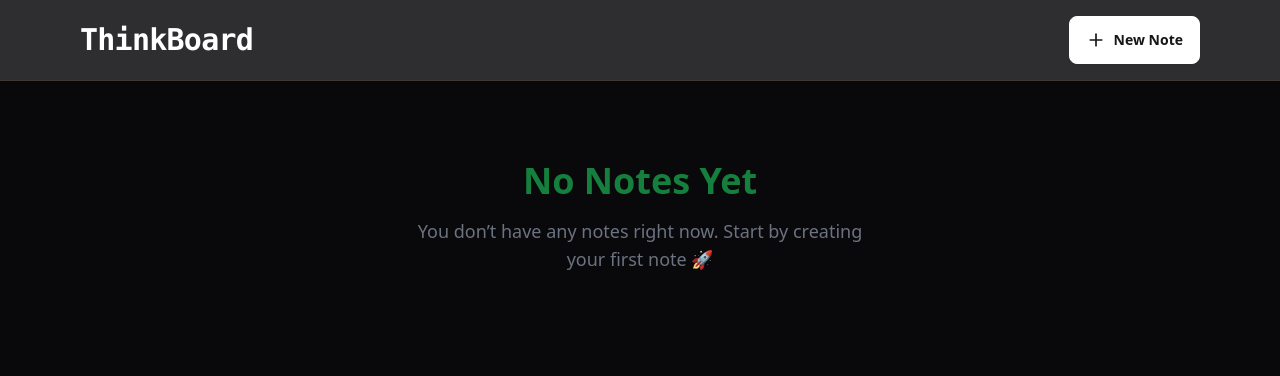
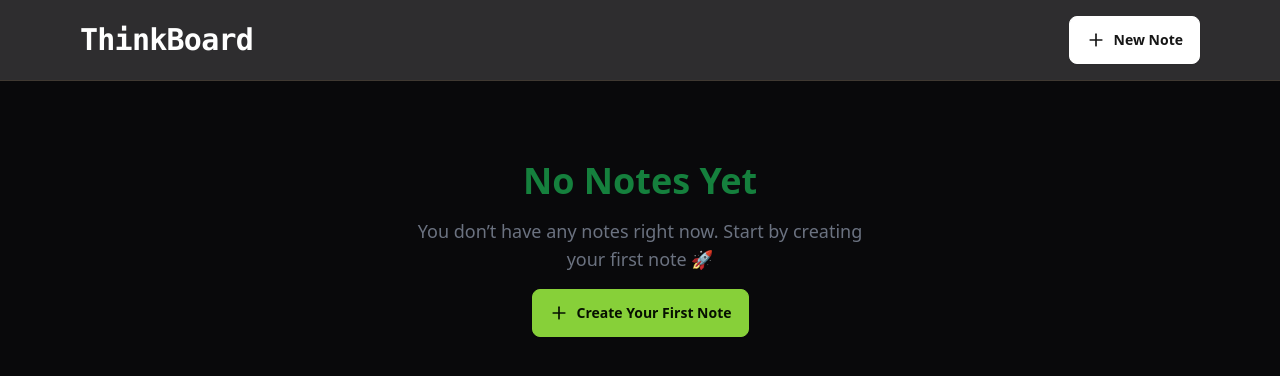
Before and after one commit to makmoulsoufiane/Mearn_Stack_Notes, a React app in the folder frontend/: page / in a window 1280 px wide. Shown: the top 376 px of the page. Built offline with nearby package versions, Linux system fonts and the light colour scheme; no server answers; the HTML template or start-up script is replaced by a standard one.

Commit message:
add in home page button to create note

```diff
--- a/frontend/src/pages/HomePage.jsx
+++ b/frontend/src/pages/HomePage.jsx
@@ -1,6 +1,8 @@
 import React, { useState, useEffect } from "react";
 import axios from "axios";
 import api from "../api/axios";
+import { Link } from "react-router";
+import { PlusIcon } from "lucide-react"
 import NavBar from "../components/NavBar";
 import RateLimited from "../components/RateLimited";
 import NoteCard from "../components/NoteCard";
@@ -56,6 +58,16 @@ const HomePage = () => {
             You don’t have any notes right now. Start by creating your first
             note 🚀
           </p>
+          <div className="p-4">
+             <Link
+            to="/create"
+            className="btn btn-success flex items-center gap-2"
+          >
+            <PlusIcon className="w-5 h-5" />
+            <span>Create Your First Note</span>
+          </Link>
+          </div>
+
         </div>
       )}
 
```
